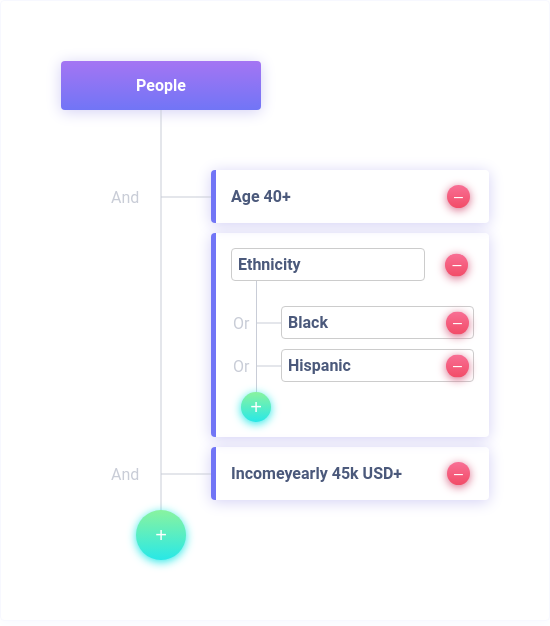
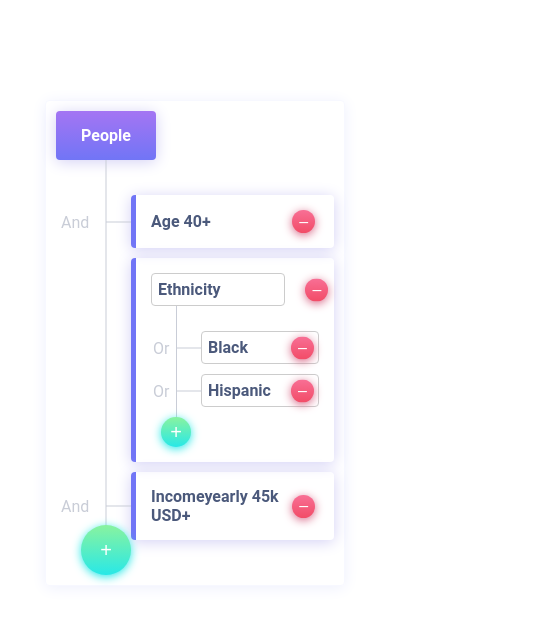
Before and after one commit to 1991Pawel/zadanie-rekrutacyjne, a React (Create React App) app: page / in a window 390 px wide. Shown: the top 626 px of the page, 550 px wide, since content can reach past the window. Built offline with nearby package versions, Linux system fonts and the light colour scheme.

Commit message:
add responsive

```diff
--- a/src/components/List/List.module.scss
+++ b/src/components/List/List.module.scss
@@ -1,12 +1,17 @@
 .listWrapper {
   padding: 6rem;
   width: 550px;
-  min-height: 500px;
-  margin: 0 auto;
+  // min-height: 500px;
+  margin: 10rem auto;
   color: #4b597b;
-  box-shadow: 0 2px 15px #f7f8ff;
+  box-shadow: 0 2px 15px #eef0fd;
   border: 1px solid #f7f8ff;
   border-radius: 4px;
+
+  @media only screen and (max-width: 600px) {
+    width: 300px;
+    padding: 1rem;
+  }
 }
 
 .listTitle {
@@ -20,11 +25,19 @@
   padding: 1.5rem;
   width: 20rem;
   border-radius: 4px;
+
+  @media only screen and (max-width: 600px) {
+    width: 10rem;
+  }
 }
 
 .list {
   padding: 5rem 0 5rem 15rem;
   position: relative;
+
+  @media only screen and (max-width: 600px) {
+    padding: 2.5rem 0 2.5rem 7.5rem;
+  }
 
   &::before {
     content: '';
@@ -38,6 +51,10 @@
     width: 1px;
     background: #c9cdd7;
     transform: translate(-50%);
+
+    @media only screen and (max-width: 600px) {
+      left: 5rem;
+    }
   }
 }
 
@@ -59,4 +76,8 @@
   background-image: linear-gradient(#89f39f, #28e8e7);
   color: #fff;
   box-shadow: 0 2px 10px #28e8e7;
+
+  @media only screen and (max-width: 600px) {
+    left: 1.5rem;
+  }
 }
--- a/src/components/ListItem/ListItem.module.scss
+++ b/src/components/ListItem/ListItem.module.scss
@@ -31,6 +31,10 @@
     width: 5rem;
     transform: translate(calc(-100% - 5px), -50%);
     background: #c9cdd7;
+
+    @media only screen and (max-width: 600px) {
+      width: 2.5rem;
+    }
   }
   &::after {
     content: 'And';
@@ -40,6 +44,10 @@
     transform: translate(-12rem, -50%);
     color: #c9cdd7;
     font-weight: normal;
+
+    @media only screen and (max-width: 600px) {
+      transform: translate(-9rem, -50%);
+    }
   }
 }
 .listBtn {
--- a/src/components/SubListItem/SubListItem.module.scss
+++ b/src/components/SubListItem/SubListItem.module.scss
@@ -99,7 +99,7 @@
     top: 50%;
     left: 4rem;
     bottom: 0;
-    height: 80%;
+    height: 75%;
     width: 1px;
     background: #c9cdd7;
     transform: translatey(-50%);
```
